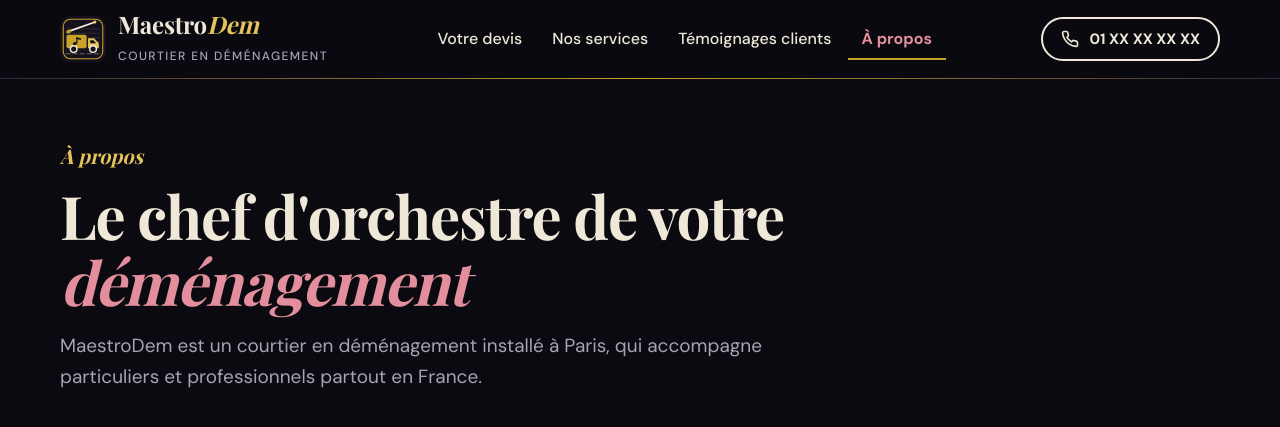
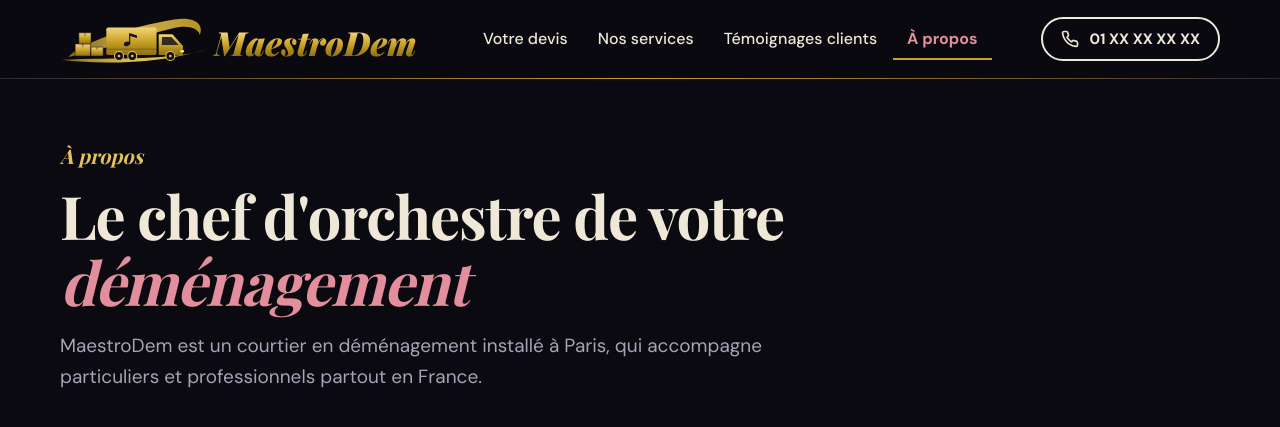
Before and after one commit to EdenAz7/MaestroDem, a plain HTML site: page apropos.html in a window 1280 px wide. Shown: the top 427 px of the page. Drawn offline with nearby package versions, Linux system fonts and the light colour scheme; a web font is replaced by a local one.

Commit message:
Header: horizontal gold logo (truck + wordmark)
Co-Authored-By: Claude Sonnet 5.5 <noreply@anthropic.com>
Claude-Session: https://claude.ai/code/session_01W8uQHoRQQSqUALcc4xfUHv

```diff
--- a/apropos.html
+++ b/apropos.html
@@ -25,10 +25,7 @@
 <body>
   <header class="site-header">
     <div class="container header-inner">
-      <a class="brand" href="index.html">
-          <img src="assets/images/maestrodem-logo.svg" alt="" width="46" height="46">
-          <span><span class="brand-name">Maestro<em>Dem</em></span><span class="brand-sub">Courtier en déménagement</span></span>
-        </a>
+      <a class="brand" href="index.html" aria-label="MaestroDem, courtier en déménagement"><img class="brand-logo" src="assets/images/maestrodem-logo-horizontal.svg" alt="MaestroDem" width="274" height="50"></a>
       <nav class="nav" aria-label="Navigation principale">
         <a data-nav href="index.html">Votre devis</a>
         <a data-nav href="services.html">Nos services</a>
@@ -45,10 +42,7 @@
   <div class="drawer" data-drawer>
     <div class="drawer-panel" role="dialog" aria-label="Menu">
       <div class="drawer-head">
-        <a class="brand" href="index.html">
-          <img src="assets/images/maestrodem-logo.svg" alt="" width="46" height="46">
-          <span><span class="brand-name">Maestro<em>Dem</em></span><span class="brand-sub">Courtier en déménagement</span></span>
-        </a>
+        <a class="brand" href="index.html" aria-label="MaestroDem, courtier en déménagement"><img class="brand-logo" src="assets/images/maestrodem-logo-horizontal.svg" alt="MaestroDem" width="274" height="50"></a>
         <button class="drawer-close" data-close aria-label="Fermer le menu">✕</button>
       </div>
       <nav class="drawer-links">
--- a/assets/css/style.css
+++ b/assets/css/style.css
@@ -72,6 +72,7 @@ p { margin: 0; }
 }
 .brand { display: flex; align-items: center; gap: 12px; text-decoration: none; color: var(--ink); }
 .brand img { width: 46px; height: 46px; }
+.brand img.brand-logo { width: auto; height: 58px; max-width: 100%; }
 .brand-name { font-family: var(--serif); font-weight: 700; font-size: 24px; line-height: 1; letter-spacing: -0.01em; }
 .brand-name em { color: var(--gold-ink); }
 .brand-sub { display: block; font-size: 12px; color: var(--muted); font-weight: 500; margin-top: 5px; letter-spacing: .12em; text-transform: uppercase; }
```
Also changed, not shown: index.html (+2 -8 lines), merci.html (+2 -8 lines), services.html (+2 -8 lines), temoignages-clients.html (+2 -8 lines), assets/images/maestrodem-logo-horizontal.svg (added).
